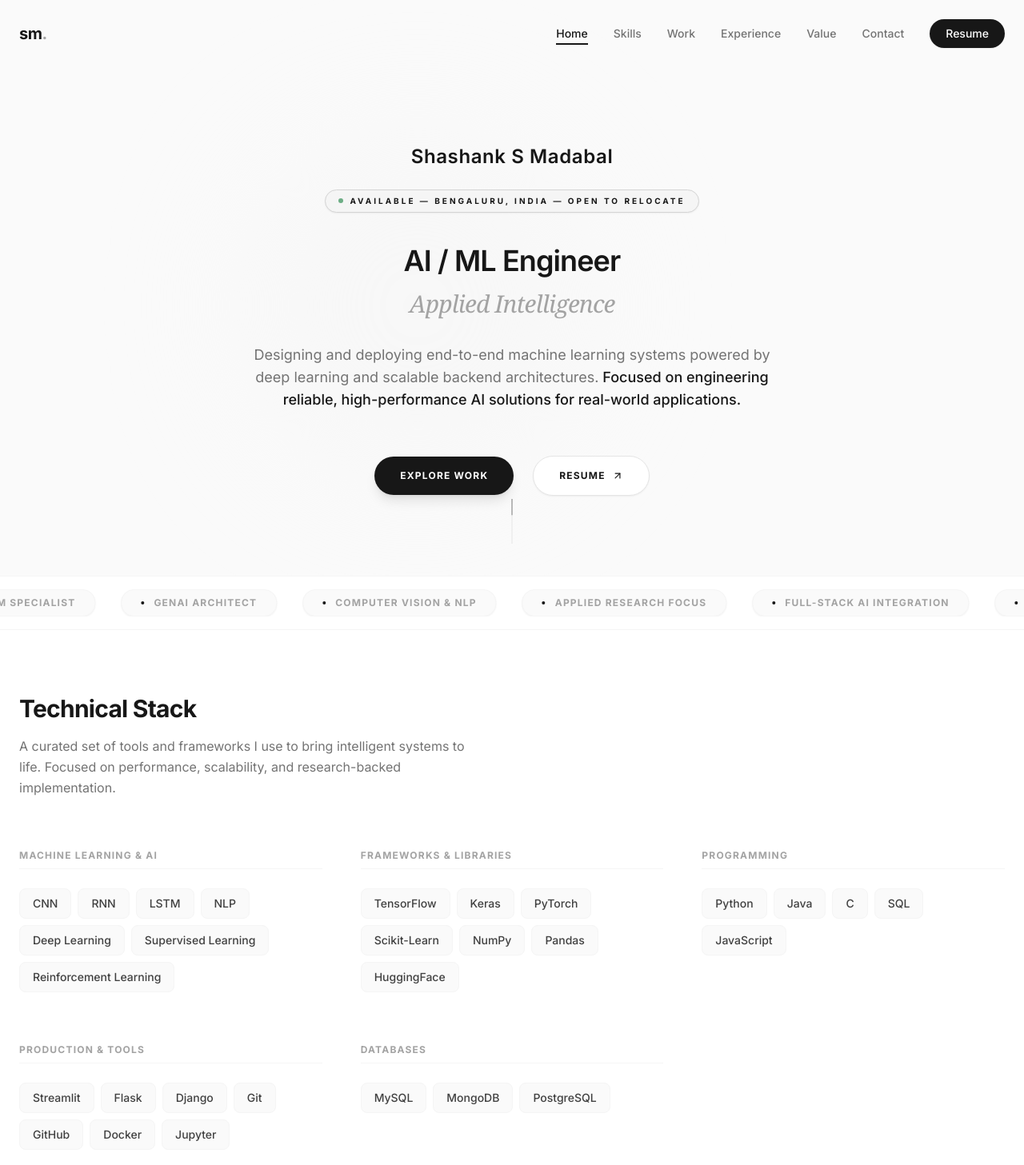
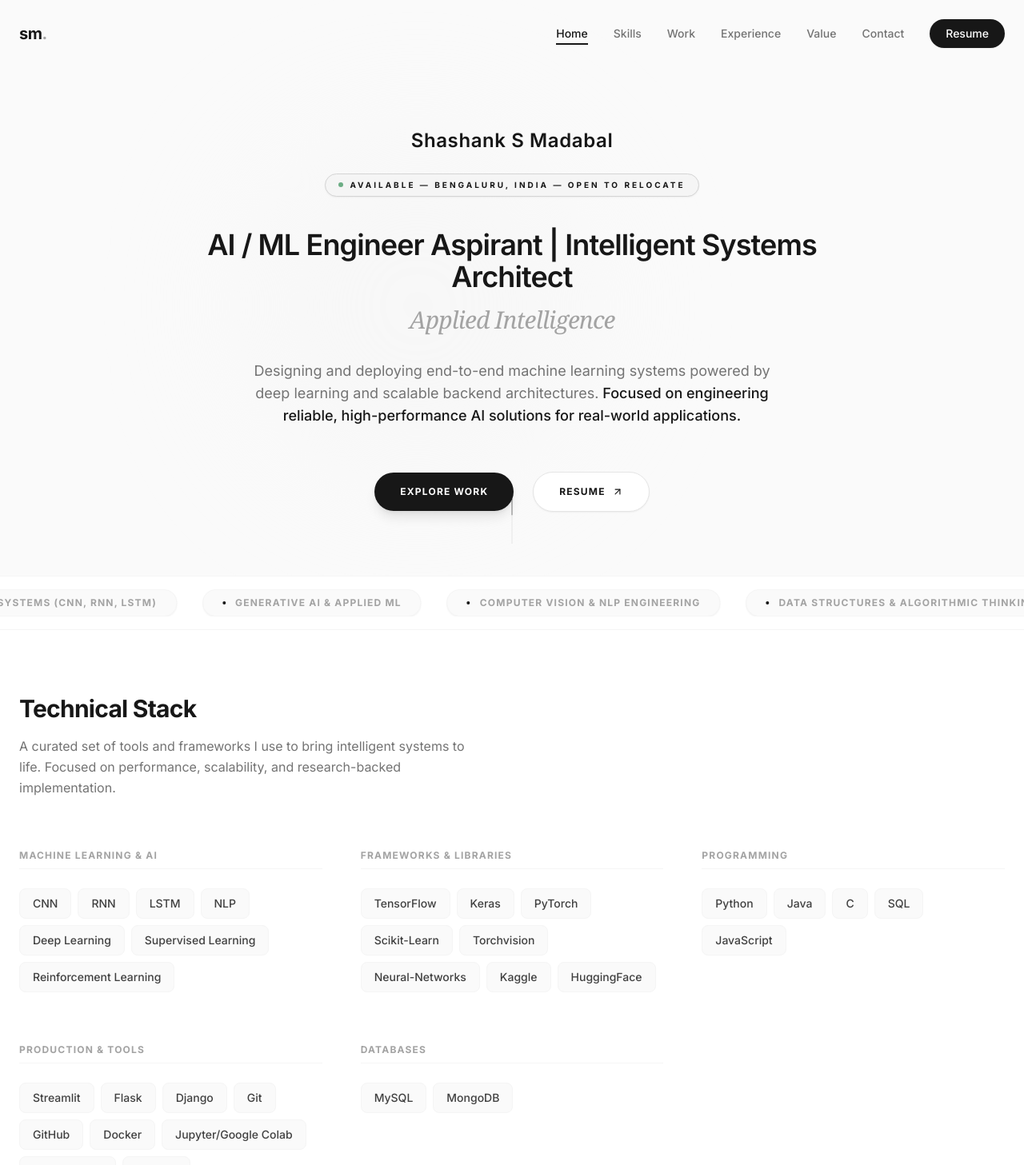
Before and after one commit to SHASHANK-SM/shashank-portfolio, a React (Vite) app: page / in a window 1280 px wide. Shown: the top 1457 px of the page at 80% size. Built offline with nearby package versions, Linux system fonts and the light colour scheme; a web font is replaced by a local one.

Commit message:
updated the imp design

```diff
--- a/data/constants.ts
+++ b/data/constants.ts
@@ -1,7 +1,7 @@
 
 export const PROFILE = {
-  name: "Shashank S M",
-  role: "AI / ML Engineer",
+  name: "Shashank S Madabal",
+  role: "AI / ML Engineer Aspirant | Intelligent Systems Architect",
   location: "Bengaluru, India",
   email: "shashanksm532@gmail.com",
   phone: "+91 9353044342",
@@ -12,11 +12,11 @@ export const PROFILE = {
 };
 
 export const SIGNAL_PILLS = [
-  "CNN / RNN / LSTM Specialist",
-  "GenAI Architect",
-  "Computer Vision & NLP",
-  "Applied Research Focus",
-  "Full-Stack AI Integration"
+  "Deep Learning Systems (CNN, RNN, LSTM)",
+  "Generative AI & Applied ML",
+  "Computer Vision & NLP Engineering",
+  "Data Structures & Algorithmic Thinking",
+  "Production-Ready AI Deployment"
 ];
 
 export const SKILLS = [
@@ -26,7 +26,7 @@ export const SKILLS = [
   },
   {
     category: "Frameworks & Libraries",
-    items: ["TensorFlow", "Keras", "PyTorch", "Scikit-Learn", "NumPy", "Pandas", "HuggingFace"]
+    items: ["TensorFlow", "Keras", "PyTorch", "Scikit-Learn", "Torchvision", "Neural-Networks","Kaggle", "HuggingFace"]
   },
   {
     category: "Programming",
@@ -34,11 +34,11 @@ export const SKILLS = [
   },
   {
     category: "Production & Tools",
-    items: ["Streamlit", "Flask", "Django", "Git", "GitHub", "Docker", "Jupyter"]
+    items: ["Streamlit", "Flask", "Django", "Git", "GitHub", "Docker", "Jupyter/Google Colab","RESTful APIs","FastAPI"]
   },
   {
     category: "Databases",
-    items: ["MySQL", "MongoDB", "PostgreSQL"]
+    items: ["MySQL", "MongoDB"]
   }
 ];
 
```
